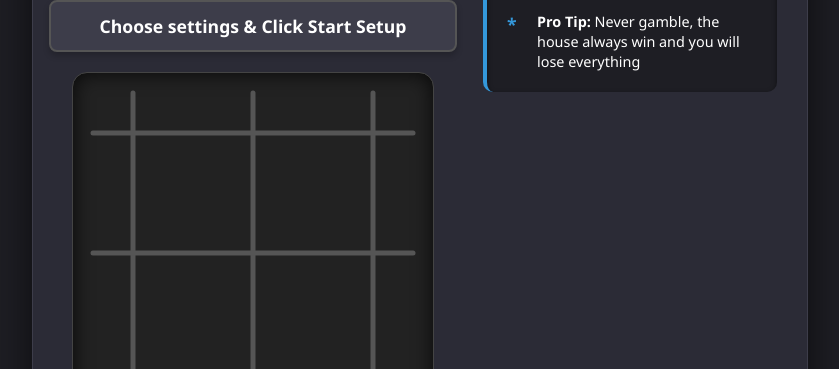
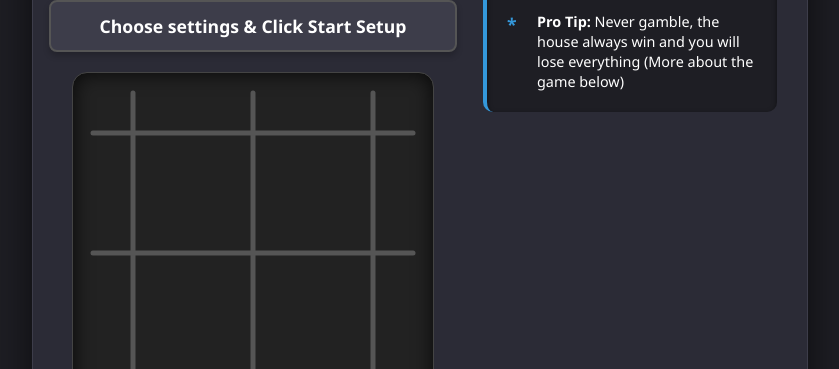
Before and after one commit to tishtisha11-beep/Tish-Tisha, a website: page index.html in a window 1280 px wide. Shown: the part 431-800 px from the top of the page, without its empty margins (220-1059 px from the left). Drawn offline with nearby package versions, Linux system fonts and the light colour scheme; no server answers.

Commit message:
Add files via upload

```diff
--- a/index.html
+++ b/index.html
@@ -101,7 +101,7 @@
             <div class="rule-item"><span class="icon">1.</span><span><b>Setup:</b> Take turns placing pieces. <br>- 3 Triangles (Red)<br>- 3 Squares (Blue)<br><i>(No winning lines allowed yet)</i></span></div>
             <div class="rule-item"><span class="icon">2.</span><span><b>Start:</b> Once 6 pieces are down, click "Start Game" to lock the board and start the clock.</span></div>
             <div class="rule-item"><span class="icon">3.</span><span><b>Move:</b> Slide pieces Up, Down, Left, or Right. <b>(No Diagonals)</b></span></div>
-            <div class="rule-item"><span class="icon">*</span><span><b>Pro Tip:</b> Never gamble, the house always win and you will lose everything</span></div>
+            <div class="rule-item"><span class="icon">*</span><span><b>Pro Tip:</b> Never gamble, the house always win and you will lose everything (More about the game below)</span></div>
         </div>
     </div>
 
```
